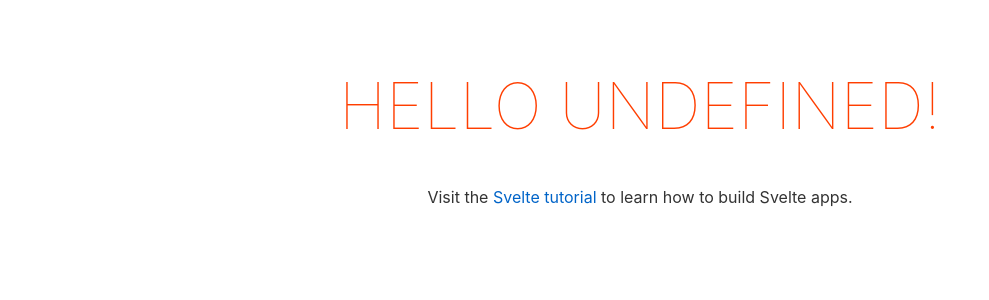
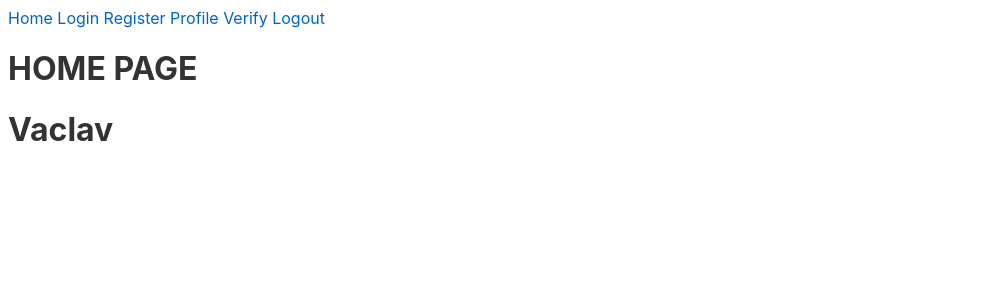
Before and after one commit to Vencelg/hivemind-fe, a Svelte app: page / in a window 1280 px wide. Shown: the top 300 px of the page, without its empty margins (0-989 px from the left). Built offline with nearby package versions, Linux system fonts and the light colour scheme.

Commit message:
Imported a router and set up some basic routes

```diff
--- a/package.json
+++ b/package.json
@@ -18,6 +18,7 @@
     "svelte": "^3.0.0"
   },
   "dependencies": {
-    "sirv-cli": "^2.0.0"
+    "sirv-cli": "^2.0.0",
+    "svelte-spa-router": "^3.2.0"
   }
 }
--- a/src/App.svelte
+++ b/src/App.svelte
@@ -1,33 +1,19 @@
 <script>
-	export let name;
+	import Router from "svelte-spa-router";
+	import {routes} from "./scripts/routes";
 </script>
 
+<nav>
+	<a href="#/">Home</a>
+	<a href="#/login">Login</a>
+	<a href="#/register">Register</a>
+	<a href="#/profile">Profile</a>
+	<a href="#/verify">Verify</a>
+	<a href="#/logout">Logout</a>
+</nav>
 <main>
-	<h1>Hello {name}!</h1>
-	<p>
-		Visit the <a href="https://svelte.dev/tutorial">Svelte tutorial</a> to learn
-		how to build Svelte apps.
-	</p>
+	<Router {routes}/>
 </main>
 
 <style>
-	main {
-		text-align: center;
-		padding: 1em;
-		max-width: 240px;
-		margin: 0 auto;
-	}
-
-	h1 {
-		color: #ff3e00;
-		text-transform: uppercase;
-		font-size: 4em;
-		font-weight: 100;
-	}
-
-	@media (min-width: 640px) {
-		main {
-			max-width: none;
-		}
-	}
 </style>
--- /dev/null
+++ b/src/routes/Home.svelte
@@ -0,0 +1,11 @@
+<script>
+    let name = "Vaclav";
+</script>
+
+<main>
+    <h1>HOME PAGE</h1>
+    <h1>{name}</h1>
+</main>
+
+<style>
+</style>
--- /dev/null
+++ b/src/routes/Login.svelte
@@ -0,0 +1,11 @@
+<script>
+    let name = "Vaclav";
+</script>
+
+<main>
+    <h1>LOGIN</h1>
+    <h1>{name}</h1>
+</main>
+
+<style>
+</style>
--- /dev/null
+++ b/src/routes/Logout.svelte
@@ -0,0 +1,11 @@
+<script>
+    let name = "Vaclav";
+</script>
+
+<main>
+    <h1>LOGOUT</h1>
+    <h1>{name}</h1>
+</main>
+
+<style>
+</style>
--- /dev/null
+++ b/src/routes/NotFound.svelte
@@ -0,0 +1,3 @@
+<main>
+    <h1>404 NOT FOUND</h1>
+</main>
--- /dev/null
+++ b/src/routes/Profile.svelte
@@ -0,0 +1,11 @@
+<script>
+    let name = "Vaclav";
+</script>
+
+<main>
+    <h1>Profile</h1>
+    <h1>{name}</h1>
+</main>
+
+<style>
+</style>
--- /dev/null
+++ b/src/routes/Register.svelte
@@ -0,0 +1,11 @@
+<script>
+    let name = "Vaclav";
+</script>
+
+<main>
+    <h1>REGISTER</h1>
+    <h1>{name}</h1>
+</main>
+
+<style>
+</style>
--- /dev/null
+++ b/src/routes/Verify.svelte
@@ -0,0 +1,11 @@
+<script>
+    let name = "Vaclav";
+</script>
+
+<main>
+    <h1>Verify</h1>
+    <h1>{name}</h1>
+</main>
+
+<style>
+</style>
--- /dev/null
+++ b/src/scripts/routes.js
@@ -0,0 +1,18 @@
+import Home from '../routes/Home.svelte';
+import NotFound from '../routes/NotFound.svelte';
+import Login from '../routes/Login.svelte';
+import Register from '../routes/Register.svelte';
+import Profile from '../routes/Profile.svelte';
+import Verify from '../routes/Verify.svelte';
+import Logout from '../routes/Logout.svelte';
+
+export let routes = {
+    "/": Home,
+    "/login": Login,
+    "/register": Register,
+    "/profile": Profile,
+    "/verify": Verify,
+    "/logout": Logout,
+
+    "*": NotFound,
+}
```
Also changed, not shown: 1 other file (tests, documents, lock files or other folders).
